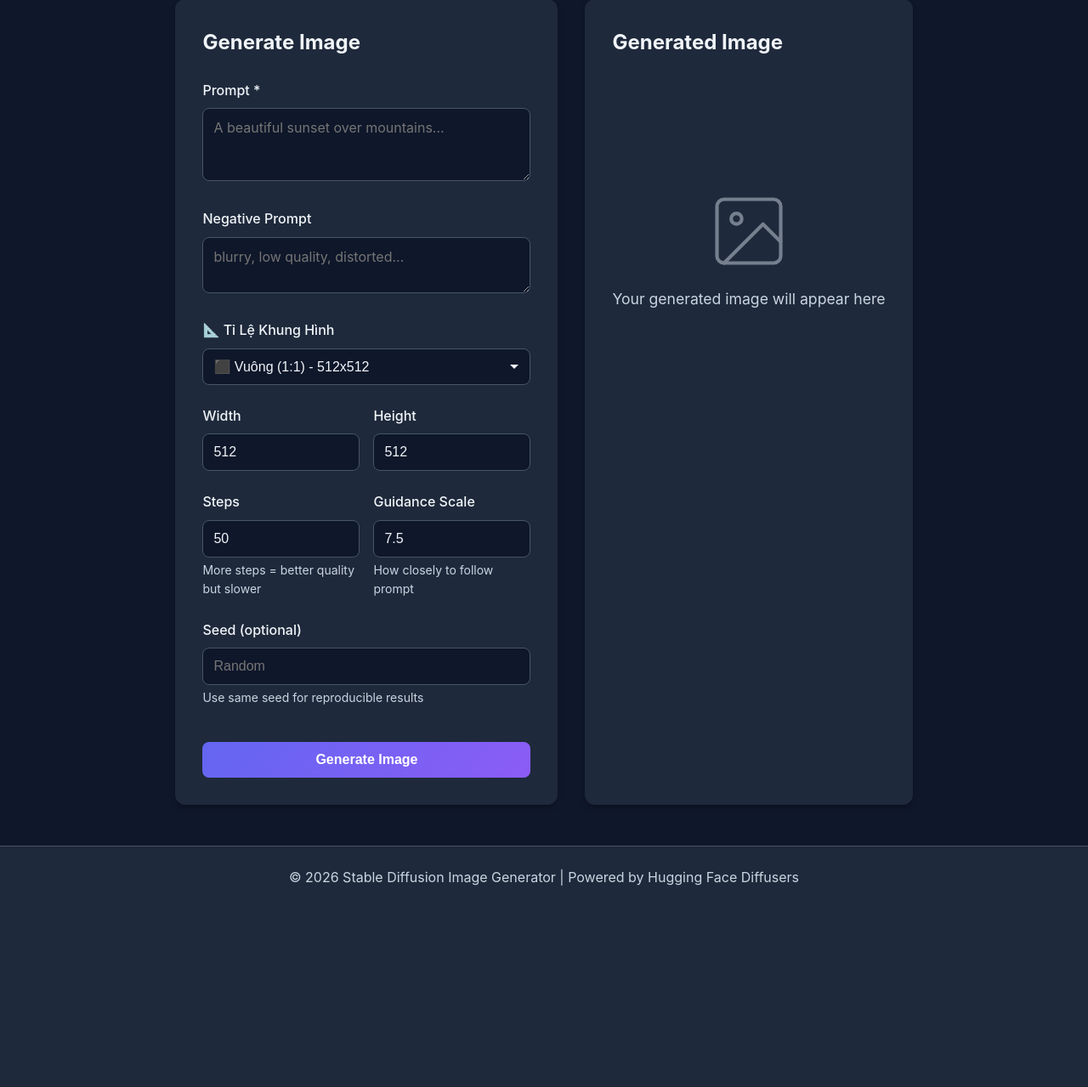
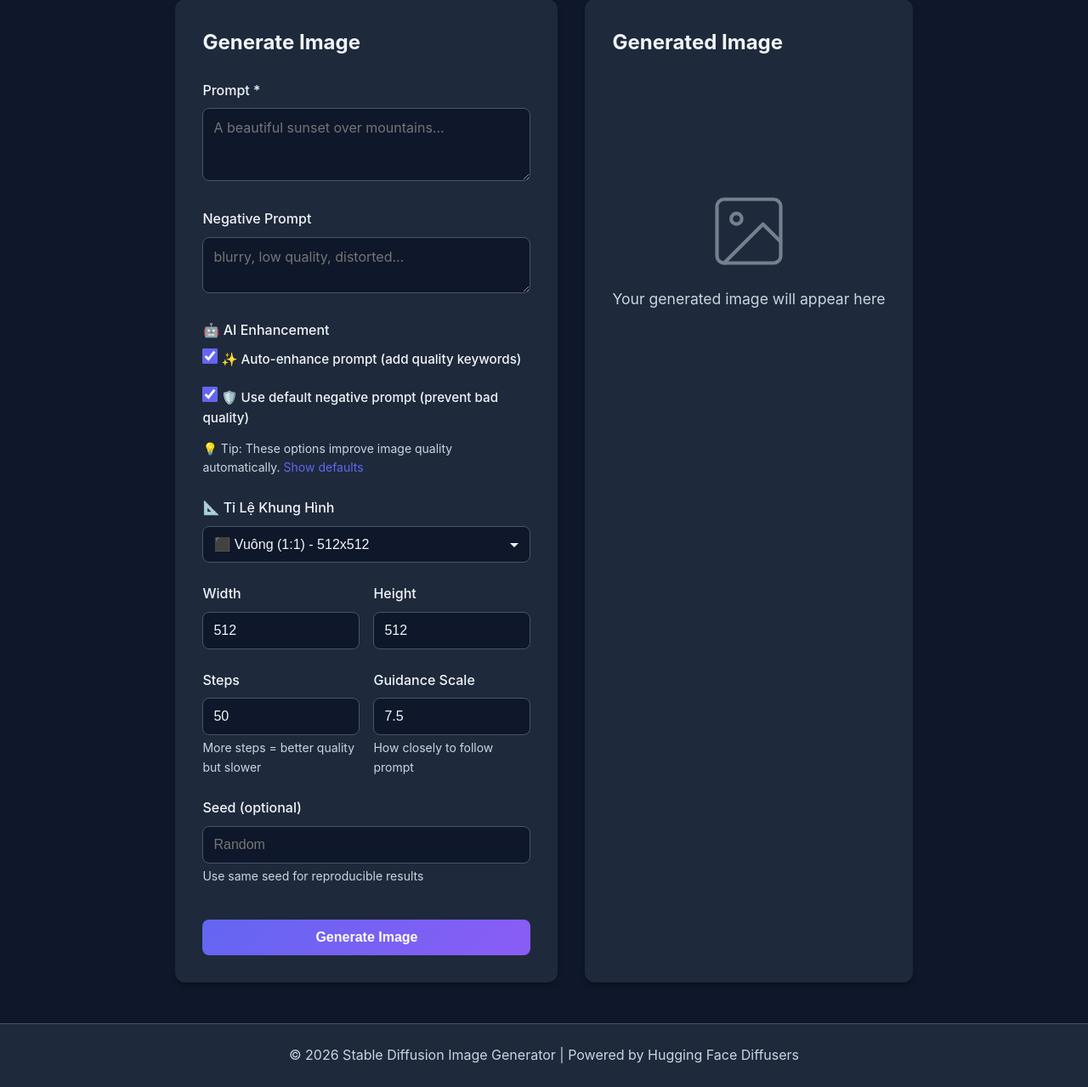
Before and after one commit to ThanhTrunggDEV/StableDiffusion, a Flask app: page / in a window 1280 px wide. Shown: the part 87-1366 px from the top of the page at 85% size. Before the commit the page ends 1129 px from the top, so only its background shows below. Run offline with Flask 3, Linux system fonts and the light colour scheme.

Commit message:
feat: add AI enhancement with default negative prompt and quality keywords
- Add configurable default negative prompt to prevent low quality images
- Add automatic quality enhancement keywords to prompts
- Add UI toggles for enabling/disabling AI enhancements
- Users can view default prompts via help link
- Settings are configurable in config.py

```diff
--- a/app.py
+++ b/app.py
@@ -74,6 +74,8 @@ def generate():
         steps = int(data.get('steps', Config.DEFAULT_STEPS))
         guidance_scale = float(data.get('guidance_scale', Config.DEFAULT_GUIDANCE_SCALE))
         seed = data.get('seed')
+        enhance_prompt = data.get('enhance_prompt', True)  # Default to True
+        use_default_negative = data.get('use_default_negative', True)  # Default to True
 
         # Validate parameters
         if not prompt:
@@ -85,6 +87,21 @@ def generate():
         if steps > Config.MAX_STEPS:
             return jsonify({'error': f'Too many steps'}), 400
 
+        # Enhance prompt if enabled
+        original_prompt = prompt
+        if enhance_prompt:
+            prompt = f"{prompt}, {Config.QUALITY_ENHANCEMENT_KEYWORDS}"
+            logger.info(f"Enhanced prompt: {prompt}")
+
+        # Use default negative prompt if enabled and user didn't provide one
+        if use_default_negative:
+            if negative_prompt:
+                # Merge user's negative prompt with default
+                negative_prompt = f"{negative_prompt}, {Config.DEFAULT_NEGATIVE_PROMPT}"
+            else:
+                # Use only default
+                negative_prompt = Config.DEFAULT_NEGATIVE_PROMPT
+
         # Convert seed to integer if provided
         if seed:
             try:
@@ -92,7 +109,9 @@ def generate():
             except ValueError:
                 seed = None
 
-        logger.info(f"Generating image: {prompt}")
+        logger.info(f"Generating image with prompt: {original_prompt}")
+        if negative_prompt:
+            logger.info(f"Negative prompt: {negative_prompt[:100]}...")
 
         # Get generator and generate image
         gen = get_generator()
@@ -132,7 +151,11 @@ def get_settings():
         'max_height': Config.MAX_HEIGHT,
         'max_steps': Config.MAX_STEPS,
         'model_id': Config.MODEL_ID,
-        'device': Config.DEVICE
+        'device': Config.DEVICE,
+        'default_negative_prompt': Config.DEFAULT_NEGATIVE_PROMPT,
+        'quality_enhancement_keywords': Config.QUALITY_ENHANCEMENT_KEYWORDS,
+        'auto_enhance_prompt': Config.AUTO_ENHANCE_PROMPT,
+        'use_default_negative': Config.USE_DEFAULT_NEGATIVE
     })
 
 
--- a/static/css/style.css
+++ b/static/css/style.css
@@ -154,6 +154,51 @@ main {
 .form-group textarea {
     resize: vertical;
     font-family: inherit;
+}
+
+.checkbox-group {
+    display: flex;
+    flex-direction: column;
+    gap: 0.75rem;
+    margin-top: 0.5rem;
+}
+
+.checkbox-label {
+    display: flex;
+    align-items: center;
+    gap: 0.5rem;
+    cursor: pointer;
+    color: var(--text-primary);
+    font-size: 0.95rem;
+}
+
+.checkbox-label input[type="checkbox"] {
+    width: 18px;
+    height: 18px;
+    cursor: pointer;
+    accent-color: var(--primary-color);
+}
+
+.checkbox-label span {
+    user-select: none;
+}
+
+.help-text {
+    display: block;
+    margin-top: 0.75rem;
+    color: var(--text-secondary);
+    font-size: 0.875rem;
+}
+
+.help-text a {
+    color: var(--primary-color);
+    text-decoration: none;
+    transition: color 0.3s;
+}
+
+.help-text a:hover {
+    color: var(--secondary-color);
+    text-decoration: underline;
 }
 
 .form-group small {
--- a/static/js/main.js
+++ b/static/js/main.js
@@ -71,7 +71,9 @@ document.addEventListener('DOMContentLoaded', () => {
             height: parseInt(document.getElementById('height').value),
             steps: parseInt(document.getElementById('steps').value),
             guidance_scale: parseFloat(document.getElementById('guidance_scale').value),
-            seed: document.getElementById('seed').value.trim() || null
+            seed: document.getElementById('seed').value.trim() || null,
+            enhance_prompt: document.getElementById('enhance_prompt').checked,
+            use_default_negative: document.getElementById('use_default_negative').checked
         };
 
         // Validate prompt
@@ -170,6 +172,9 @@ async function loadSettings() {
 
         console.log('Application settings:', settings);
 
+        // Store settings globally
+        window.appSettings = settings;
+
         // Update form defaults if needed
         document.getElementById('width').value = settings.default_width;
         document.getElementById('height').value = settings.default_height;
@@ -181,7 +186,33 @@ async function loadSettings() {
         document.getElementById('height').max = settings.max_height;
         document.getElementById('steps').max = settings.max_steps;
 
+        // Set enhancement options from config
+        document.getElementById('enhance_prompt').checked = settings.auto_enhance_prompt;
+        document.getElementById('use_default_negative').checked = settings.use_default_negative;
+
     } catch (error) {
         console.error('Error loading settings:', error);
     }
 }
+
+// Show defaults dialog
+document.addEventListener('DOMContentLoaded', () => {
+    const showDefaultsLink = document.getElementById('showDefaults');
+    if (showDefaultsLink) {
+        showDefaultsLink.addEventListener('click', (e) => {
+            e.preventDefault();
+
+            if (!window.appSettings) {
+                alert('Settings not loaded yet. Please wait...');
+                return;
+            }
+
+            const message = `📋 Default AI Enhancements:\\n\\n` +
+                `✨ Quality Keywords:\\n${window.appSettings.quality_enhancement_keywords}\\n\\n` +
+                `🛡️ Default Negative Prompt:\\n${window.appSettings.default_negative_prompt}\\n\\n` +
+                `💡 These are automatically added to improve image quality!`;
+
+            alert(message);
+        });
+    }
+});
--- a/templates/index.html
+++ b/templates/index.html
@@ -43,6 +43,24 @@
                             rows="2"
                             placeholder="blurry, low quality, distorted..."
                         ></textarea>
+                    </div>
+
+                    <div class="form-group">
+                        <label>🤖 AI Enhancement</label>
+                        <div class="checkbox-group">
+                            <label class="checkbox-label">
+                                <input type="checkbox" id="enhance_prompt" name="enhance_prompt" checked>
+                                <span>✨ Auto-enhance prompt (add quality keywords)</span>
+                            </label>
+                            <label class="checkbox-label">
+                                <input type="checkbox" id="use_default_negative" name="use_default_negative" checked>
+                                <span>🛡️ Use default negative prompt (prevent bad quality)</span>
+                            </label>
+                        </div>
+                        <small class="help-text">
+                            💡 Tip: These options improve image quality automatically.
+                            <a href="#" id="showDefaults">Show defaults</a>
+                        </small>
                     </div>
 
                     <div class="form-group">
```
Also changed, not shown: config.py (+18 -0 lines).
